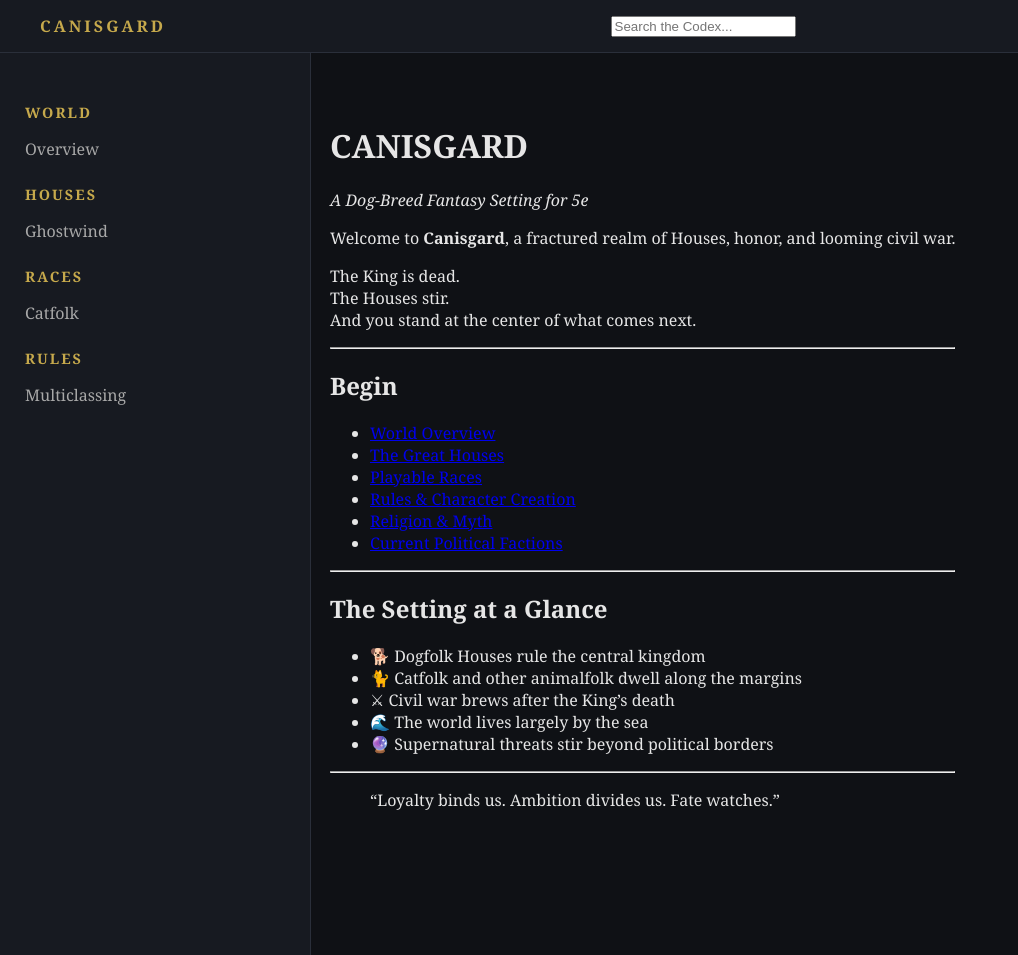
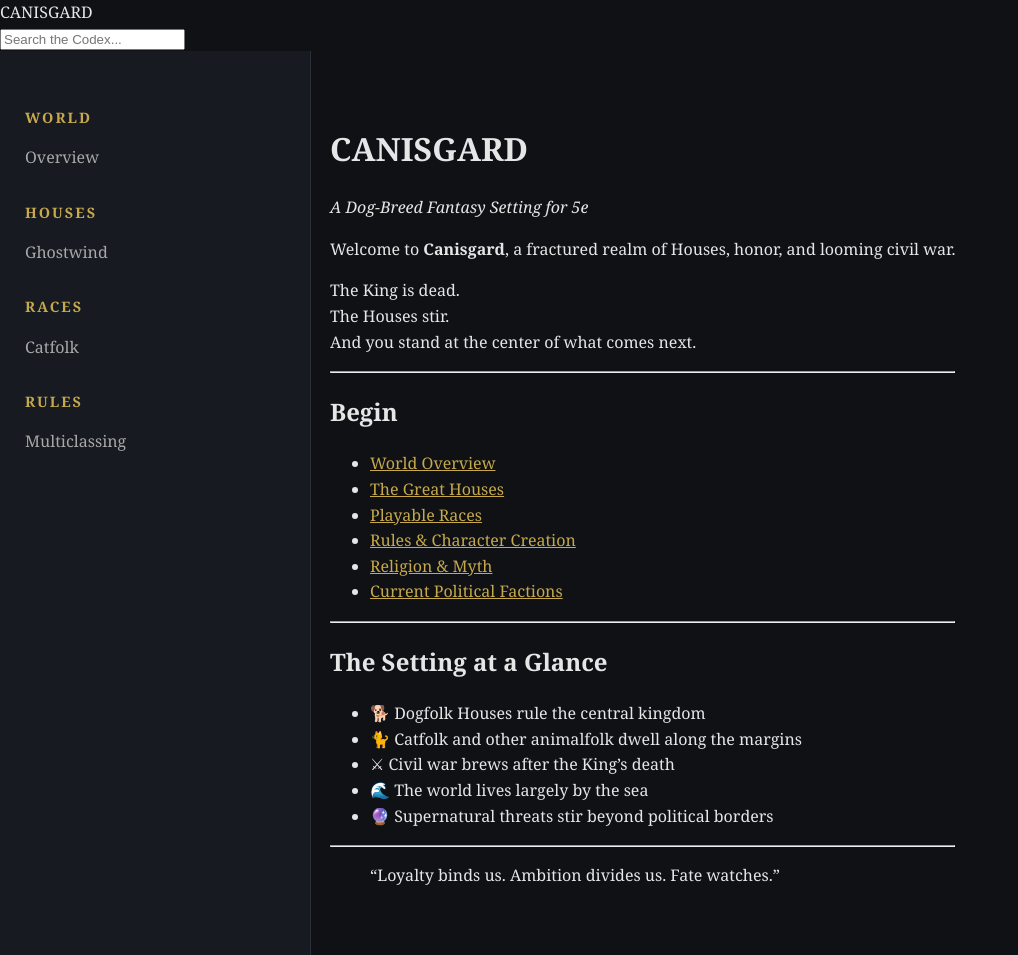
Before and after one commit to JalenLikes2Code/Canisgard, a Jekyll site: the page built from index.md, in a window 1280 px wide and 955 px high. Shown: the whole window, without its empty margins (0-1018 px from the left). Built offline with Jekyll 4.4.1, drawn with Linux system fonts in a browser that asks for light colours; comment, search, counter and statistics services are not loaded.

Commit message:
Update style.css

```diff
--- a/assets/css/style.css
+++ b/assets/css/style.css
@@ -1,9 +1,14 @@
+/* ===== BASE ===== */
+
 body {
   margin: 0;
-  font-family: Georgia, serif;
-  background: #0f1115;
+  font-family: "Georgia", serif;
+  background-color: #0f1115;
   color: #e6e6e6;
+  line-height: 1.6;
 }
+
+/* ===== LAYOUT ===== */
 
 .wiki-container {
   display: flex;
@@ -25,60 +30,68 @@ body {
   max-width: 900px;
 }
 
-header {
-  background: #171a21;
-  padding: 15px 40px;
-  border-bottom: 1px solid #2a2f3a;
-  display: flex;
-  justify-content: space-between;
-  align-items: center;
-}
-
-.site-title {
-  color: #c6a94c;
-  font-weight: bold;
-  letter-spacing: 3px;
-}
+/* ===== SIDEBAR ===== */
 
 .wiki-sidebar h3 {
   color: #c6a94c;
   font-size: 0.9rem;
   letter-spacing: 2px;
-  cursor: pointer;
+  margin-top: 30px;
   text-transform: uppercase;
-  margin-top: 25px;
 }
 
-.collapsible {
+.wiki-sidebar ul {
   list-style: none;
   padding-left: 0;
 }
 
-.collapsible li {
+.wiki-sidebar li {
   margin: 8px 0;
 }
 
 .wiki-sidebar a {
   color: #a8a8a8;
   text-decoration: none;
+  transition: 0.2s;
 }
 
 .wiki-sidebar a:hover {
   color: #c6a94c;
 }
 
+/* ===== HEADINGS ===== */
+
 article h1 {
+  font-size: 2.2rem;
   border-bottom: 2px solid #c6a94c;
   padding-bottom: 10px;
+  margin-bottom: 25px;
 }
+
+article h2 {
+  margin-top: 45px;
+  font-size: 1.4rem;
+  border-left: 4px solid #c6a94c;
+  padding-left: 12px;
+}
+
+article h3 {
+  margin-top: 25px;
+  color: #9e8433;
+}
+
+/* ===== MECHANICS BLOCK ===== */
 
 .rule-block {
   background: #171a21;
-  border-left: 4px solid #c6a94c;
+  border: 1px solid #2a2f3a;
   padding: 18px;
   margin: 20px 0;
+  border-left: 4px solid #c6a94c;
   font-family: "Segoe UI", sans-serif;
 }
+
+/* ===== LORE BLOCK ===== */
 
 .lore-block {
   background: #14161c;
@@ -86,4 +99,47 @@ article h1 {
   margin: 25px 0;
   border: 1px solid #2a2f3a;
   font-style: italic;
+  color: #cfcfcf;
 }
+
+/* ===== FEATURE HEADER ===== */
+
+.feature-title {
+  font-weight: bold;
+  color: #c6a94c;
+  text-transform: uppercase;
+  letter-spacing: 1px;
+}
+
+/* ===== TABLE OF CONTENTS ===== */
+
+#toc {
+  background: #14161c;
+  border: 1px solid #2a2f3a;
+  padding: 15px;
+  margin-bottom: 35px;
+}
+
+#toc ul {
+  list-style: none;
+  padding-left: 0;
+}
+
+#toc a {
+  color: #a8a8a8;
+  text-decoration: none;
+}
+
+#toc a:hover {
+  color: #c6a94c;
+}
+
+/* ===== LINKS ===== */
+
+a {
+  color: #c6a94c;
+}
+
+a:hover {
+  color: #e6d38a;
+}
```
